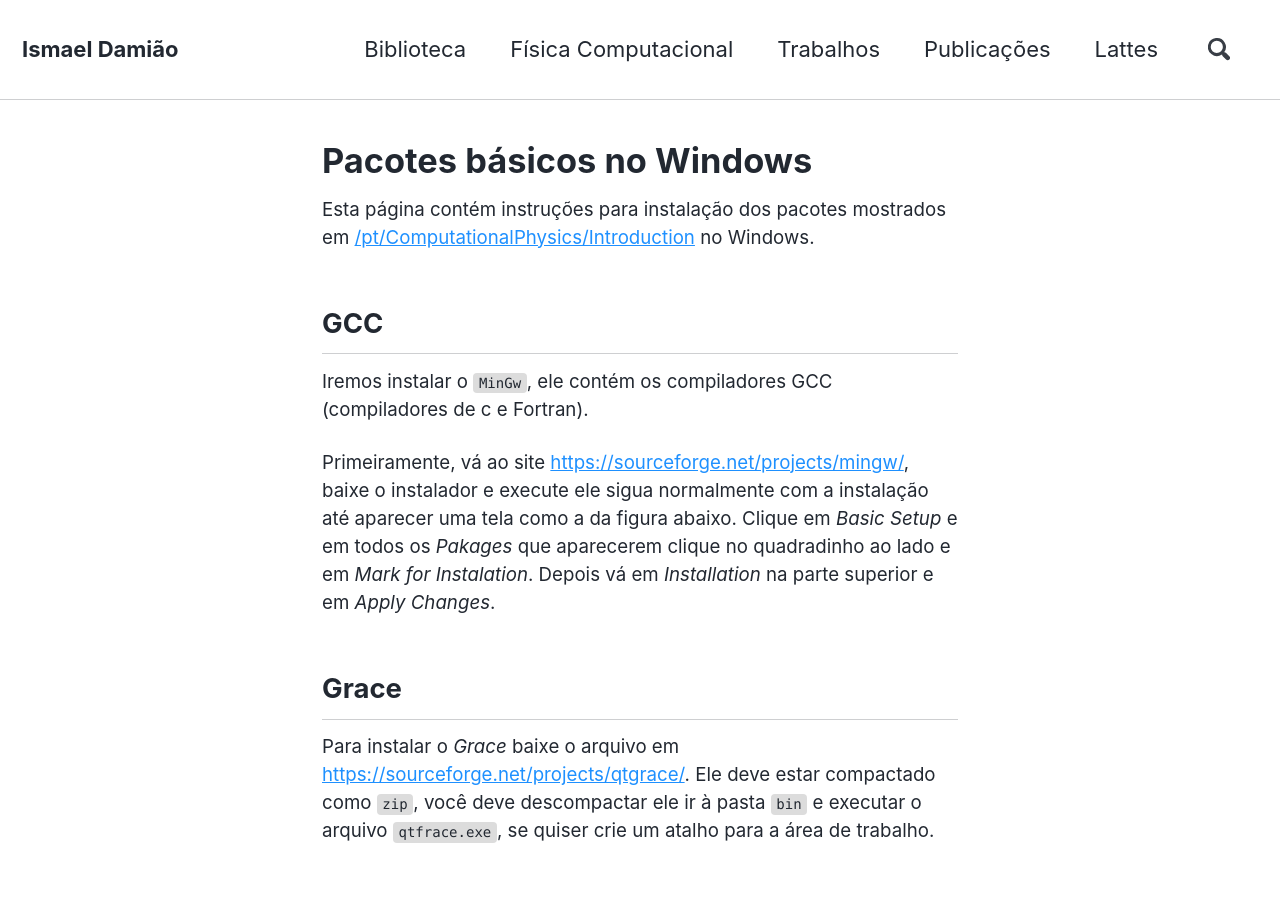
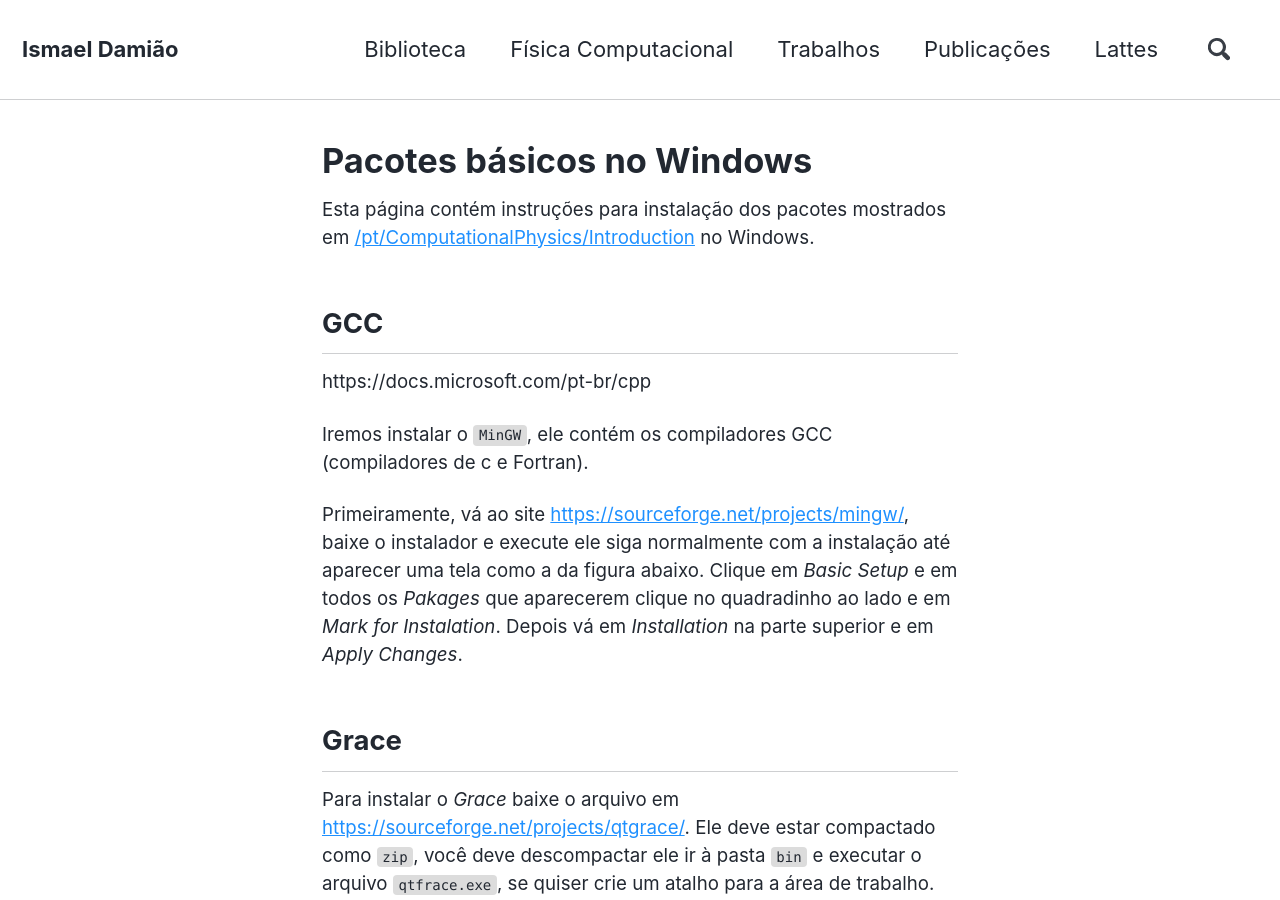
Before and after one commit to ismaeldamiao/ismaeldamiao.github.io, a Jekyll site: the page built from _pages/pt/ComputationalPhysics/win.md, in a window 1280 px wide and 900 px high. Built offline with Jekyll 4.4.1, drawn with Linux system fonts in a browser that asks for light colours; nearby versions of some CDN libraries.

Commit message:
Update win.md

```diff
--- a/_pages/pt/ComputationalPhysics/win.md
+++ b/_pages/pt/ComputationalPhysics/win.md
@@ -9,10 +9,12 @@ no Windows.
 
 ## GCC
 
-Iremos instalar o `MinGw`, ele contém os compiladores GCC (compiladores de c e Fortran).
+https://docs.microsoft.com/pt-br/cpp
+
+Iremos instalar o `MinGW`, ele contém os compiladores GCC (compiladores de c e Fortran).
 
 Primeiramente, vá ao site [https://sourceforge.net/projects/mingw/](https://sourceforge.net/projects/mingw/),
-baixe o instalador e execute ele sigua normalmente com a instalação até aparecer uma tela como a da figura abaixo.
+baixe o instalador e execute ele siga normalmente com a instalação até aparecer uma tela como a da figura abaixo.
 Clique em *Basic Setup* e em todos os *Pakages* que aparecerem clique no quadradinho
 ao lado e em *Mark for Instalation*. Depois vá em *Installation* na parte superior e em *Apply Changes*.
 
```
